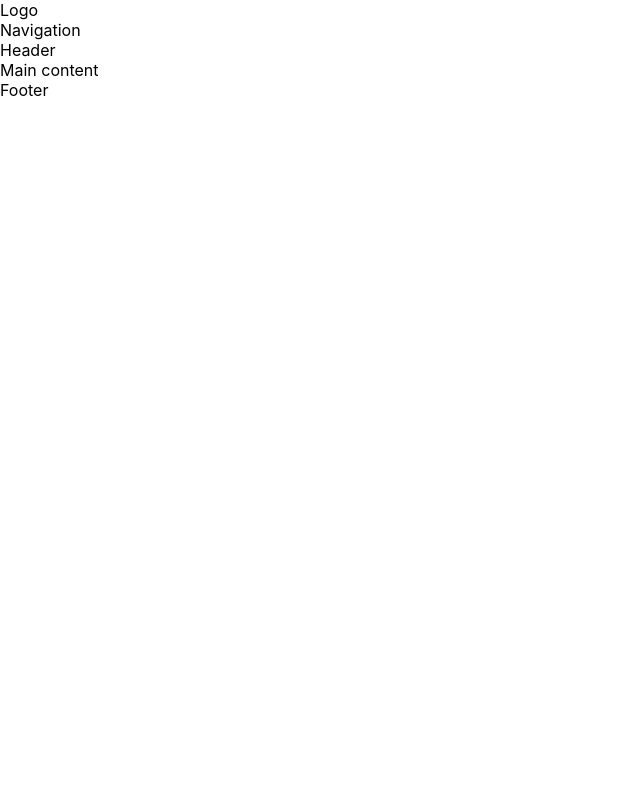
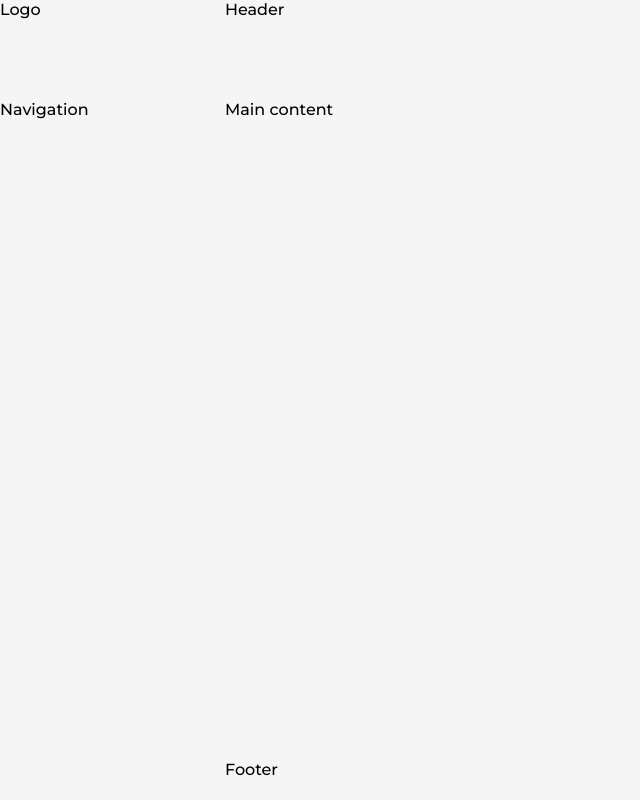
Before and after one commit to leo123nunes/crud-userRegistration-react, a React (Create React App) app in the folder frontend/: page / in a window 1280 px wide. Shown: the whole page, without its empty margins (0-640 px from the left). Built offline with nearby package versions, Linux system fonts and the light colour scheme.

Commit message:
Adding some variables and spacing the page's elements using grid system

```diff
--- a/frontend/public/index.html
+++ b/frontend/public/index.html
@@ -3,6 +3,10 @@
   <head>
     <meta charset="utf-8" />
     <link rel="icon" href="%PUBLIC_URL%/favicon.ico" />
+    <link rel="preconnect" href="https://fonts.gstatic.com">
+    <link rel="preconnect" href="https://fonts.gstatic.com">
+    <link rel="preconnect" href="https://fonts.gstatic.com">
+    <link href="https://fonts.googleapis.com/css2?family=Montserrat:wght@300;400;500&display=swap" rel="stylesheet">
     <meta name="viewport" content="width=device-width, initial-scale=1" />
     <meta name="theme-color" content="#000000" />
     <meta
--- a/frontend/src/index.js
+++ b/frontend/src/index.js
@@ -1,13 +1,12 @@
 import React from 'react';
 import ReactDOM from 'react-dom';
 import './index.css';
+import '../src/main/App.css'
 import App from './main/App.jsx';
 import reportWebVitals from './reportWebVitals';
 
 ReactDOM.render(
-  <React.StrictMode>
-    <App />
-  </React.StrictMode>,
+    <App className="app"/>,
   document.getElementById('root')
 );
 
--- a/frontend/src/main/App.css
+++ b/frontend/src/main/App.css
@@ -0,0 +1,53 @@
+:root{
+    --bg-dark: rgb(51, 51, 51);
+
+    --logo-height: 100px;
+    --header-height: 100px;
+    --aside-width: 225px;
+    --footer-height: 40px;
+
+    --shadow:
+    0 2px 23px 0 rgb(31, 31, 31),
+    0 2px 49px 0 rgb(34, 34, 34);
+
+
+}
+
+*{
+    box-sizing: border-box;
+    font-family: "Montserrat";
+    font-weight: 500;
+}
+
+.app{
+    margin: 0px;
+    display: grid;
+    grid-template-columns: var(--aside-width) 1fr;
+    grid-template-rows: var(--header-height) 1fr var(--footer-height);
+    grid-template-areas:
+    'logo header'
+    'menu content'
+    'menu footer';
+    height: 100vh;
+    background-color: #F5F5F5;
+}
+
+aside.logo{
+    grid-area: logo;
+}
+
+header.header{
+    grid-area: header;
+}
+
+aside.menu-area{
+    grid-area: menu;
+}
+
+main.content{
+    grid-area: content;
+}
+
+footer.footer{
+    grid-area: footer;
+}
--- a/frontend/src/main/App.jsx
+++ b/frontend/src/main/App.jsx
@@ -7,9 +7,9 @@
 import Footer from '../components/templates/Footer.jsx'
 
 export default props =>
-    <React.Fragment>
+    <div className="app">
         <Logo></Logo>
         <Nav></Nav>
         <Main></Main>
         <Footer></Footer>
-    </React.Fragment>
+    </div>
```
Also changed, not shown: 1 other file (tests, documents, lock files or other folders).
